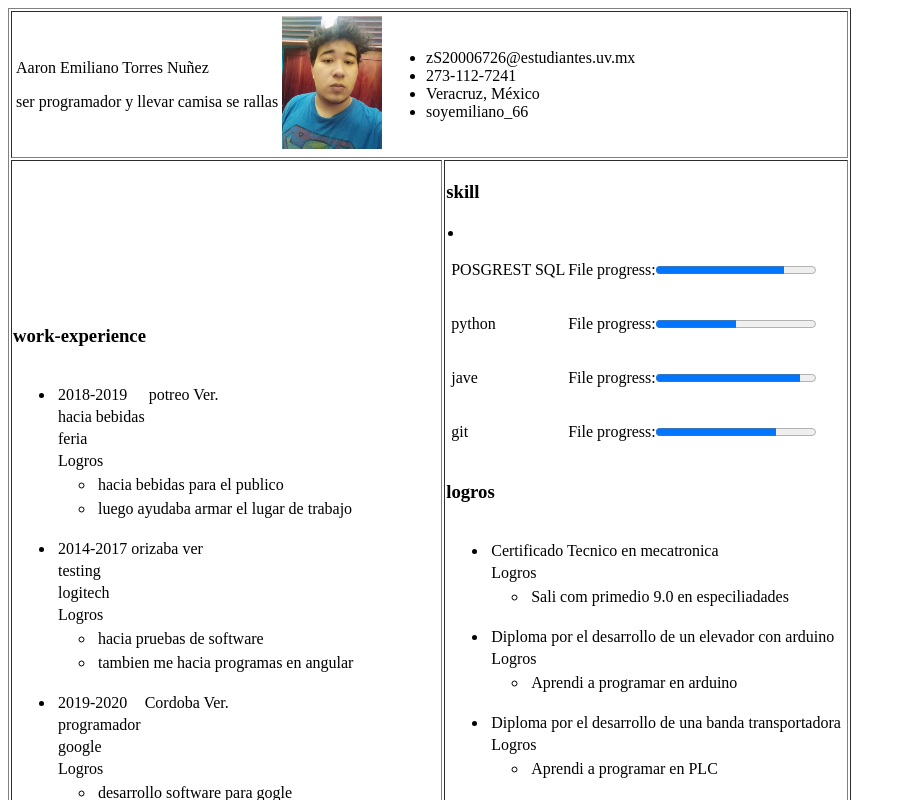
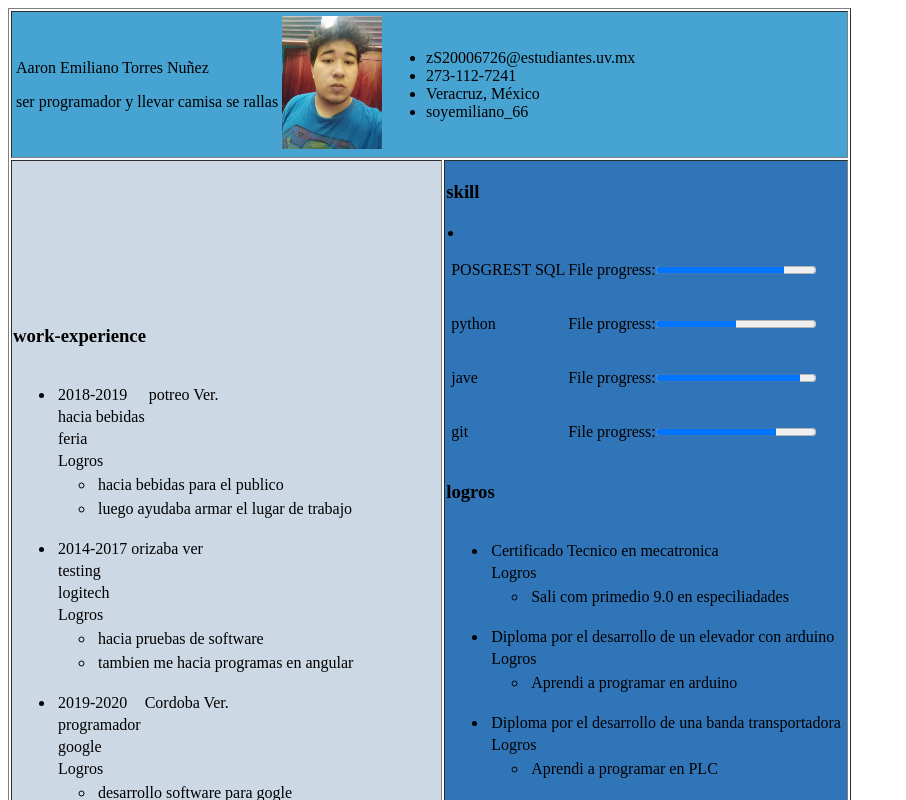
Before and after one commit to EmilianoTorres123/EmilianoTorres123.github.io, an Angular app: page / in a window 1280 px wide. Shown: the top 800 px of the page, without its empty margins (0-906 px from the left). Built offline with nearby package versions, Linux system fonts and the light colour scheme.

Commit message:
codigo base angular 2

```diff
--- a/src/app/app.component.html
+++ b/src/app/app.component.html
@@ -1,15 +1,15 @@
 <table border="1">
     <tr>
-      <td colspan="2">
+      <td colspan="2" style="background-color:#2592c9d7">
         <app-header></app-header>
       </td>
       </tr>
       <tr>
-      <td>
+      <td style="background-color:#ccd8e4">
         <app-work-experience></app-work-experience>
         <app-education></app-education>
      </td>
-     <td>
+     <td style="background-color:#3175b9">
       <app-skill></app-skill>
       <app-logros></app-logros>
       <app-languages></app-languages>
```
